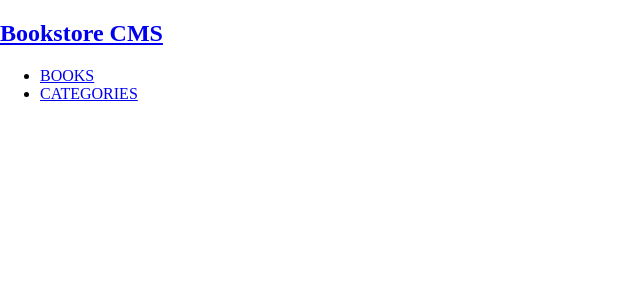
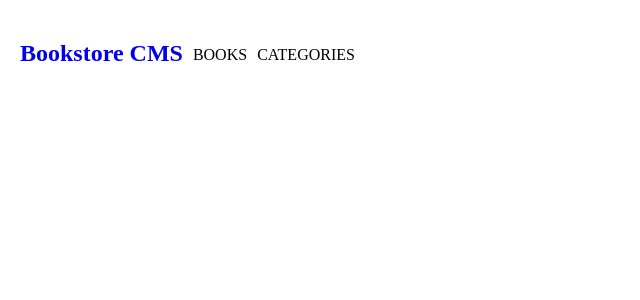
Before and after one commit to Ntwali-Josue/Booksstore, a React (Create React App) app: page / in a window 1280 px wide. Shown: the top 300 px of the page, without its empty margins (0-640 px from the left). Built offline with nearby package versions, Linux system fonts and the light colour scheme.

Commit message:
Ädd navbar styles

```diff
--- a/src/components/App.css
+++ b/src/components/App.css
@@ -2,3 +2,27 @@
   margin: 0;
   padding: 0;
 }
+
+.nav {
+  display: flex;
+  margin: 20px;
+}
+
+.nav ul {
+  display: flex;
+  list-style: none;
+  padding: 10px;
+}
+
+.nav ul li {
+  margin-right: 10px;
+}
+
+.nav ul li a {
+  color: #000;
+  text-decoration: none;
+}
+
+a {
+  text-decoration: none;
+}
```
